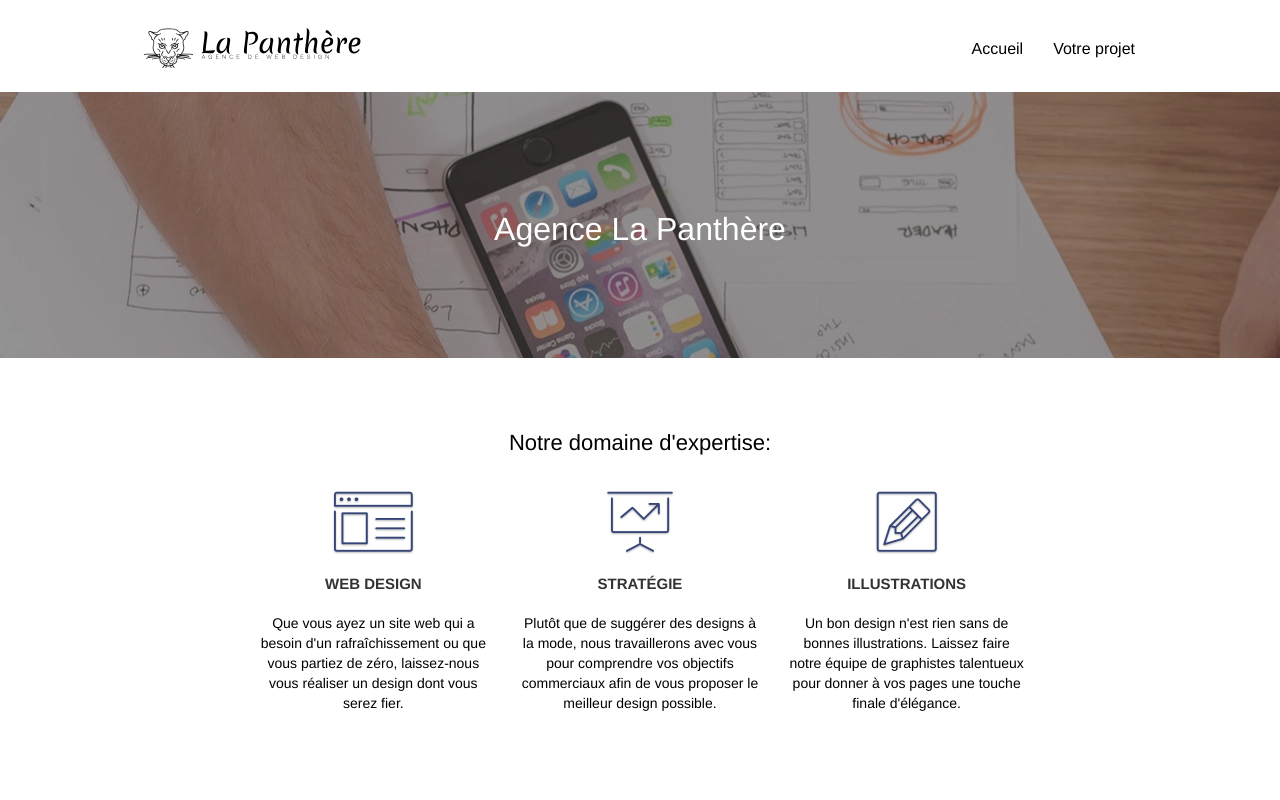
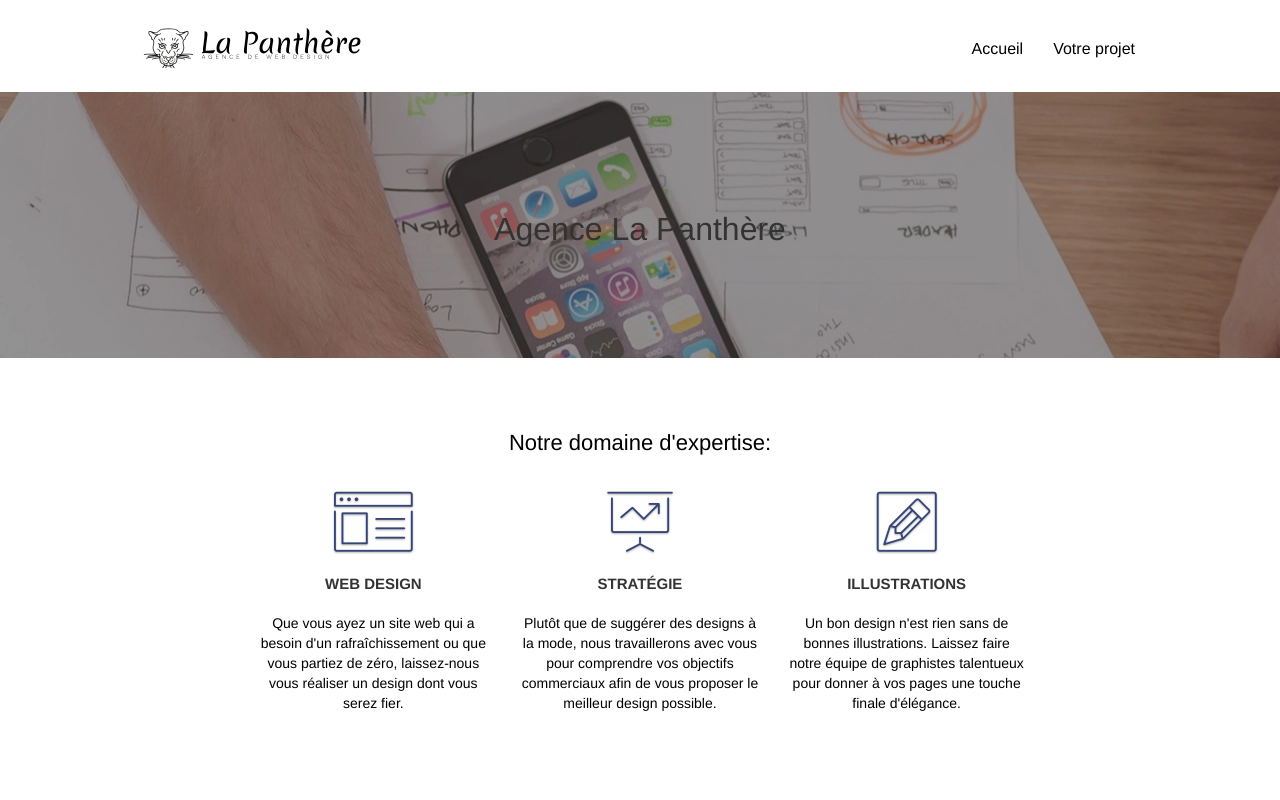
Before and after one commit to MbuakiNsiala/Agence-la-panthere, a plain HTML site: page index.html in a window 1280 px wide. Shown: the top 800 px of the page. Drawn offline with Linux system fonts and the light colour scheme.

Commit message:
Réglage constraste

```diff
--- a/index.html
+++ b/index.html
@@ -61,7 +61,7 @@
 		<div class="row tight-width-whitespace">
 			<div class="col-sm-12">
 
-				<h1 class="text-center hero-bloc-text tc-white ">
+				<h1 class="text-center hero-bloc-text" id="text-img">
 					Agence La Panthère
 				</h1>
 
@@ -134,7 +134,7 @@
 	<div class="container bloc-lg">
 		<div class="row tight-width-whitespace black-background">
 			<article class="col-sm-12">
-				<h2 class="mg-md text-center ">
+				<h2 class="mg-md text-center" id="text-img">
 					Notre Objectif :
 				</h2>
 
--- a/style.css
+++ b/style.css
@@ -779,7 +779,7 @@ h4 {
 }
 
 .tc-white {
-    color: #fff!important;
+    color: #000000!important;
 
 }
 
```
Also changed, not shown: projetsclients.html (+1 -1 lines).
